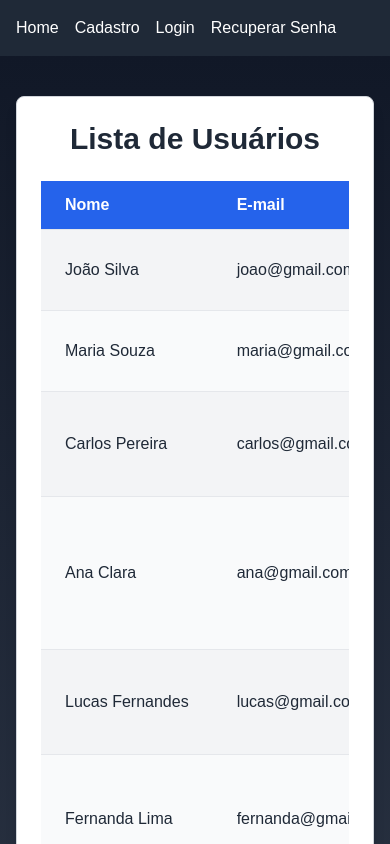
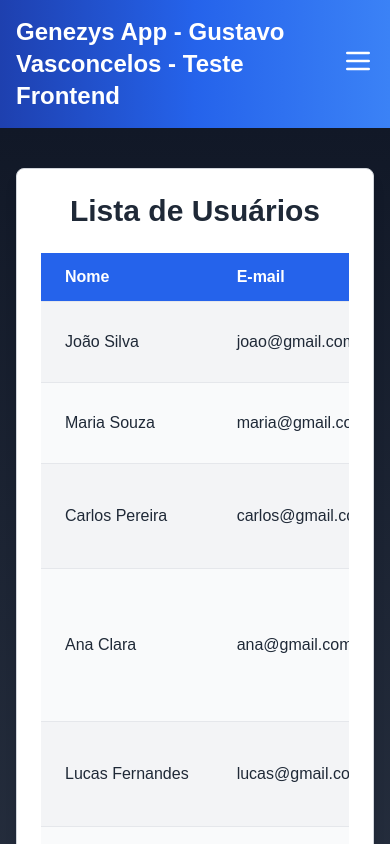
Before and after one commit to sasgustav/genezys-desafio-gustavo-vasconcelos, a Next.js app: page / in a window 390 px wide. Shown: the top 844 px of the page. Built offline with nearby package versions, Linux system fonts and the light colour scheme.

Commit message:
Refactor NavBar component to improve layout and add mobile menu button

```diff
--- a/src/components/NavBar.tsx
+++ b/src/components/NavBar.tsx
@@ -3,34 +3,56 @@ import Link from "next/link";
 
 const NavBar: React.FC = () => {
   return (
-    <nav className="bg-gray-800 p-4">
-      <ul className="flex space-x-4">
-        <li>
-          <Link href="/" className="text-white hover:text-gray-400">
-            Home
-          </Link>
-        </li>
-        <li>
-          <Link href="/register" className="text-white hover:text-gray-400">
-            Cadastro
-          </Link>
-        </li>
-        <li>
-          <Link href="/login" className="text-white hover:text-gray-400">
-            Login
-          </Link>
-        </li>
-        <li>
-          <Link
-            href="/reset-password"
-            className="text-white hover:text-gray-400"
-          >
-            Recuperar Senha
-          </Link>
-        </li>
-      </ul>
+    <nav className="bg-gradient-to-r from-blue-800 via-blue-600 to-blue-500 p-4 shadow-lg">
+      <div className="container mx-auto flex justify-between items-center">
+        <div className="text-white text-2xl font-bold">
+          <Link href="/">Genezys App - Gustavo Vasconcelos - Teste Frontend</Link>
+        </div>
+        <ul className="hidden md:flex space-x-8">
+          <NavItem href="/" label="Home" />
+          <NavItem href="/register" label="Cadastro" />
+          <NavItem href="/login" label="Login" />
+          <NavItem href="/reset-password" label="Recuperar Senha" />
+        </ul>
+        <div className="md:hidden">
+          <MobileMenu />
+        </div>
+      </div>
     </nav>
   );
 };
 
+const NavItem: React.FC<{ href: string; label: string }> = ({
+  href,
+  label,
+}) => (
+  <li>
+    <Link
+      href={href}
+      className="text-white hover:text-gray-200 text-lg font-medium transition duration-300"
+    >
+      {label}
+    </Link>
+  </li>
+);
+
+const MobileMenu: React.FC = () => (
+  <button className="text-white focus:outline-none">
+    <svg
+      xmlns="http://www.w3.org/2000/svg"
+      className="h-8 w-8"
+      fill="none"
+      viewBox="0 0 24 24"
+      stroke="currentColor"
+    >
+      <path
+        strokeLinecap="round"
+        strokeLinejoin="round"
+        strokeWidth="2"
+        d="M4 6h16M4 12h16M4 18h16"
+      />
+    </svg>
+  </button>
+);
+
 export default NavBar;
```
